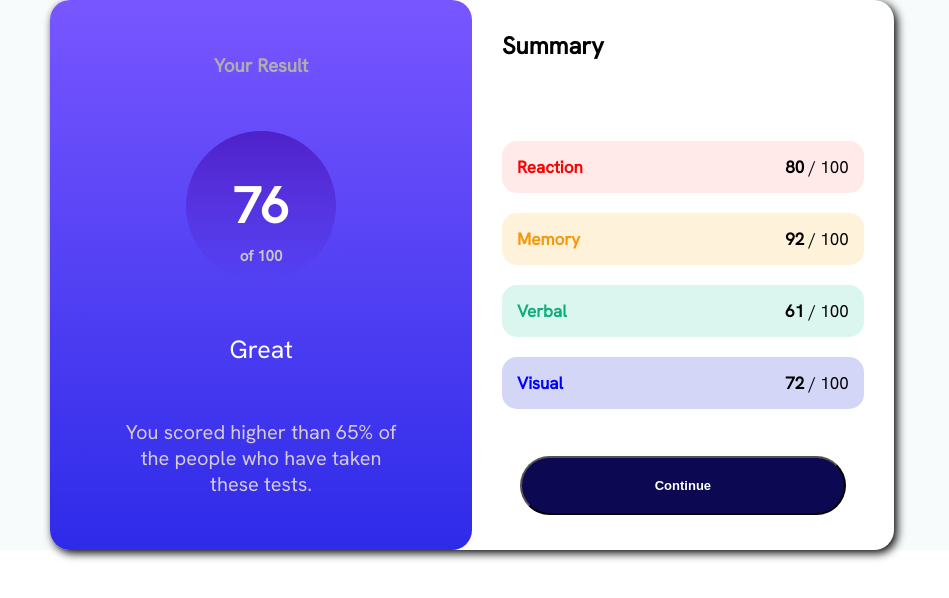
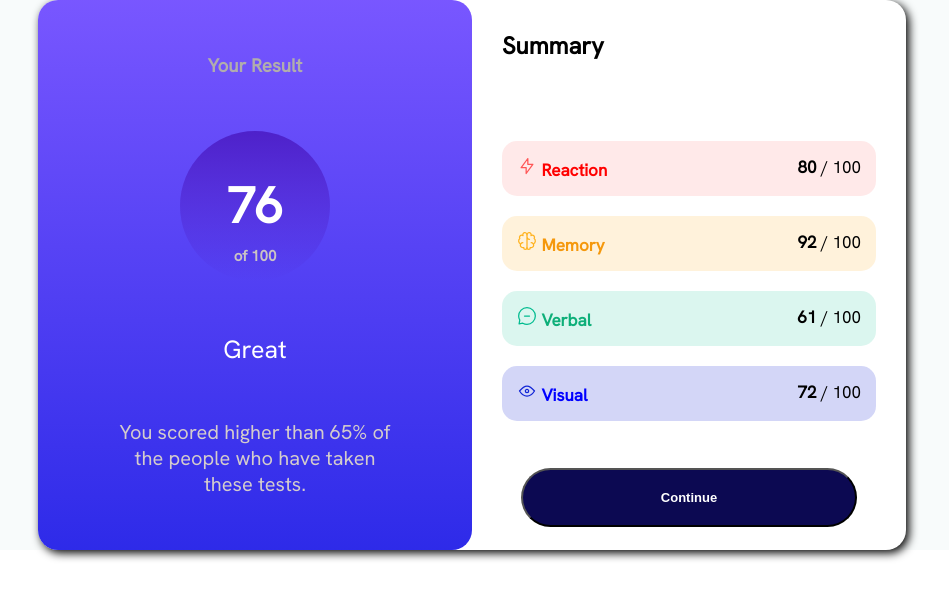
Before and after one commit to kimodev1990/Result-Summary, a plain HTML site: page index.html in a window 1280 px wide. Shown: the whole page, without its empty margins (168-1117 px from the left). Drawn offline with Linux system fonts and the light colour scheme.

Commit message:
Add files via upload

```diff
--- a/index.html
+++ b/index.html
@@ -28,19 +28,31 @@
                     <h2>Summary</h2>
                     <div class="items">
                         <div class="first-data">
-                          <div class="react-color">Reaction</div>
+                          <div class="react-color">
+                            <svg xmlns="http://www.w3.org/2000/svg" width="20" height="20" fill="none" viewBox="0 0 20 20"><path stroke="#F55" stroke-linecap="round" stroke-linejoin="round" stroke-width="1.25" d="M10.833 8.333V2.5l-6.666 9.167h5V17.5l6.666-9.167h-5Z"/></svg>
+                            Reaction
+                          </div>
                           <div><span class="spec80">80</span> / 100</div>
                         </div>
                         <div class="second-data">
-                            <div class="memory-color">Memory</div>
+                            <div class="memory-color">
+                                <svg xmlns="http://www.w3.org/2000/svg" width="20" height="20" fill="none" viewBox="0 0 20 20"><path stroke="#FFB21E" stroke-linecap="round" stroke-linejoin="round" stroke-width="1.25" d="M5.833 11.667a2.5 2.5 0 1 0 .834 4.858"/><path stroke="#FFB21E" stroke-linecap="round" stroke-linejoin="round" stroke-width="1.25" d="M3.553 13.004a3.333 3.333 0 0 1-.728-5.53m.025-.067a2.083 2.083 0 0 1 2.983-2.824m.199.054A2.083 2.083 0 1 1 10 3.75v12.917a1.667 1.667 0 0 1-3.333 0M10 5.833a2.5 2.5 0 0 0 2.5 2.5m1.667 3.334a2.5 2.5 0 1 1-.834 4.858"/><path stroke="#FFB21E" stroke-linecap="round" stroke-linejoin="round" stroke-width="1.25" d="M16.447 13.004a3.334 3.334 0 0 0 .728-5.53m-.025-.067a2.083 2.083 0 0 0-2.983-2.824M10 3.75a2.085 2.085 0 0 1 2.538-2.033 2.084 2.084 0 0 1 1.43 2.92m-.635 12.03a1.667 1.667 0 0 1-3.333 0"/></svg>
+                                Memory
+                            </div>
                             <div><span class="spec92">92</span> / 100</div>
                         </div>
                         <div class="third-data">
-                            <div class="verb-color">Verbal</div>
+                            <div class="verb-color">
+                                <svg xmlns="http://www.w3.org/2000/svg" width="20" height="20" fill="none" viewBox="0 0 20 20"><path stroke="#00BB8F" stroke-linecap="round" stroke-linejoin="round" stroke-width="1.25" d="M7.5 10h5M10 18.333A8.333 8.333 0 1 0 1.667 10c0 1.518.406 2.942 1.115 4.167l-.699 3.75 3.75-.699A8.295 8.295 0 0 0 10 18.333Z"/></svg>
+                                Verbal
+                            </div>
                             <div><span class="spec61">61</span> / 100</div>
                         </div>
                         <div class="fourth-data">
-                            <div class="visual-color">Visual</div>
+                            <div class="visual-color">
+                                <svg xmlns="http://www.w3.org/2000/svg" width="20" height="20" fill="none" viewBox="0 0 20 20"><path stroke="#1125D6" stroke-linecap="round" stroke-linejoin="round" stroke-width="1.25" d="M10 11.667a1.667 1.667 0 1 0 0-3.334 1.667 1.667 0 0 0 0 3.334Z"/><path stroke="#1125D6" stroke-linecap="round" stroke-linejoin="round" stroke-width="1.25" d="M17.5 10c-1.574 2.492-4.402 5-7.5 5s-5.926-2.508-7.5-5C4.416 7.632 6.66 5 10 5s5.584 2.632 7.5 5Z"/></svg>
+                                Visual
+                            </div>
                             <div><span class="spec72">72</span> / 100</div>
                         </div>
                         <button class="modify">
```
